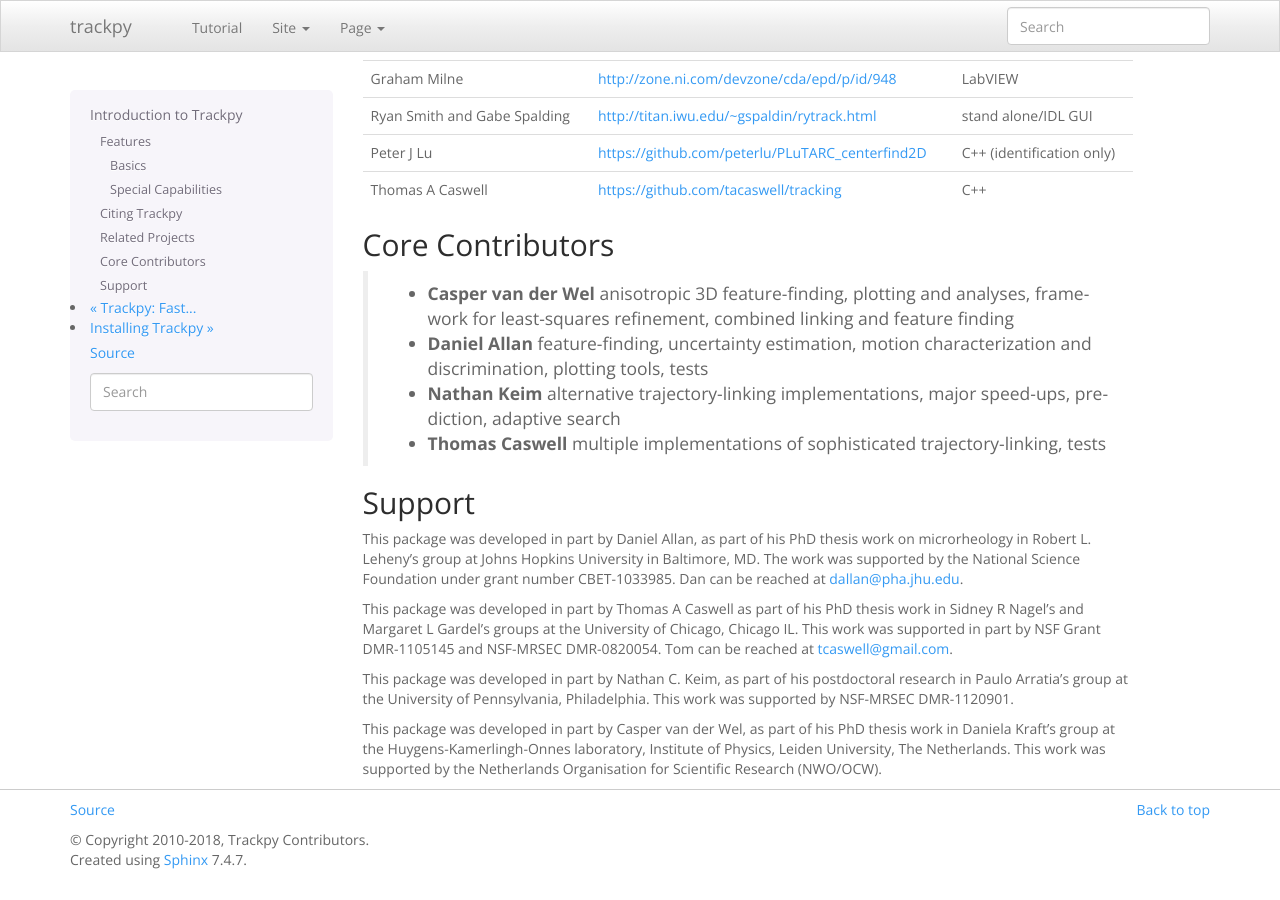
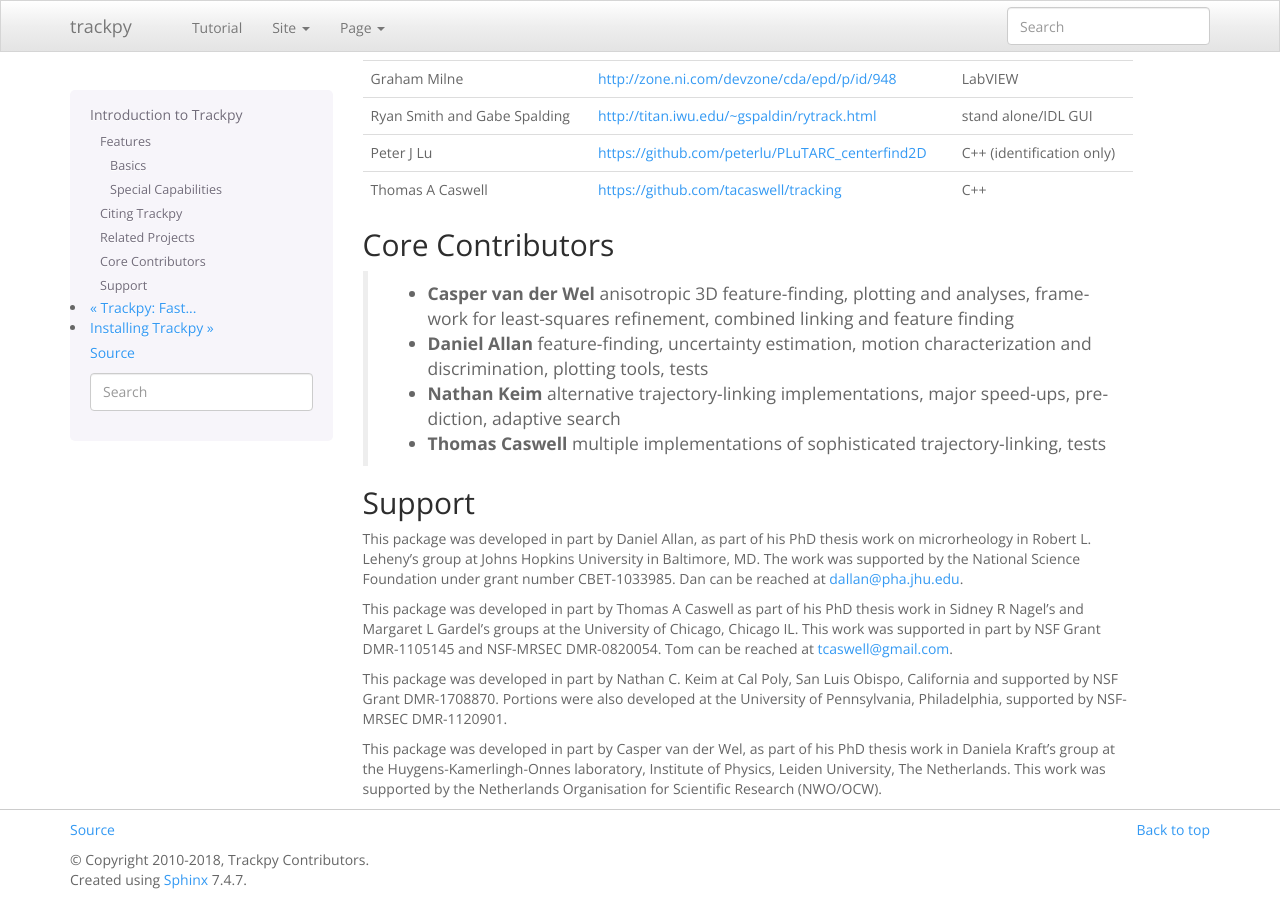
Before and after one commit to soft-matter/trackpy, a Sphinx documentation site: the page built from doc/introduction.rst, in a window 1280 px wide and 900 px high, scrolled down 2101 px. Built offline with Sphinx 7.4.7, drawn with Linux system fonts in a browser that asks for light colours; pages that are not in the unit, such as notebooks, are missing from menus; the version number could not be read and is left out.

Commit message:
DOC: Update funding and institution for Nathan Keim

```diff
--- a/doc/introduction.rst
+++ b/doc/introduction.rst
@@ -134,9 +134,10 @@
 part by NSF Grant DMR-1105145 and NSF-MRSEC DMR-0820054.  Tom can be
 reached at tcaswell@gmail.com.
 
-This package was developed in part by Nathan C. Keim, as part of his postdoctoral
-research in Paulo Arratia's group at the University of Pennsylvania,
-Philadelphia. This work was supported by NSF-MRSEC DMR-1120901.
+This package was developed in part by Nathan C. Keim at Cal Poly,
+San Luis Obispo, California and supported by NSF Grant DMR-1708870.
+Portions were also developed at the University of Pennsylvania,
+Philadelphia, supported by NSF-MRSEC DMR-1120901.
 
 This package was developed in part by Casper van der Wel, as part of his
 PhD thesis work in Daniela Kraft’s group at the Huygens-Kamerlingh-Onnes laboratory,
```
